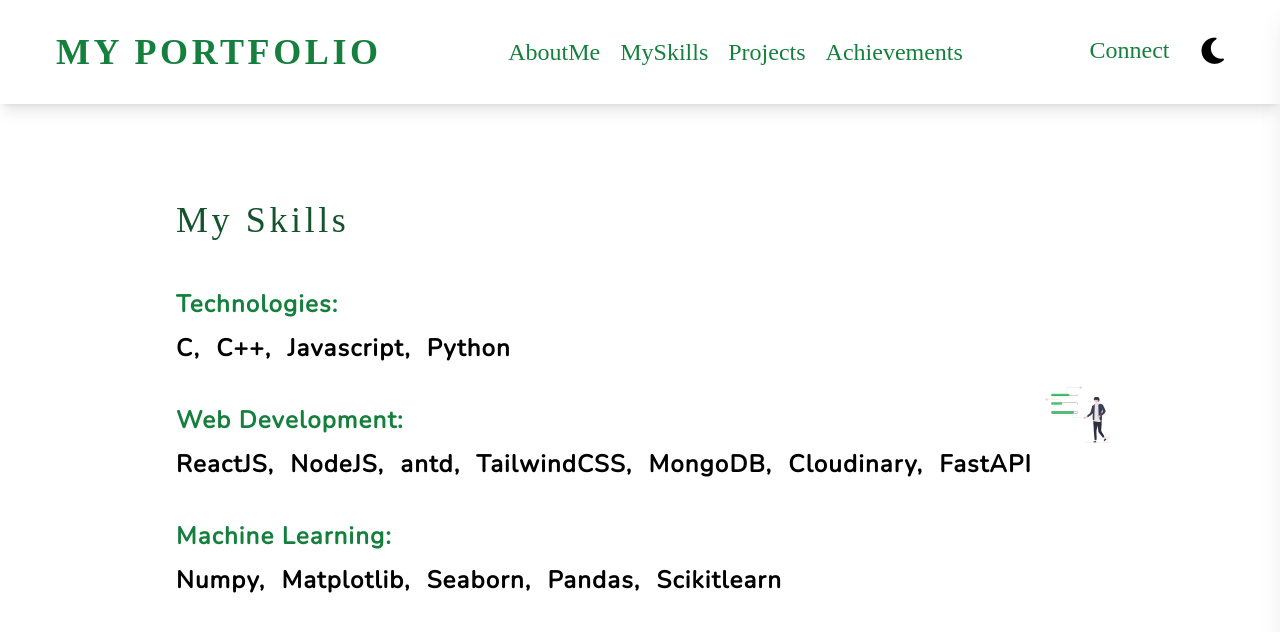
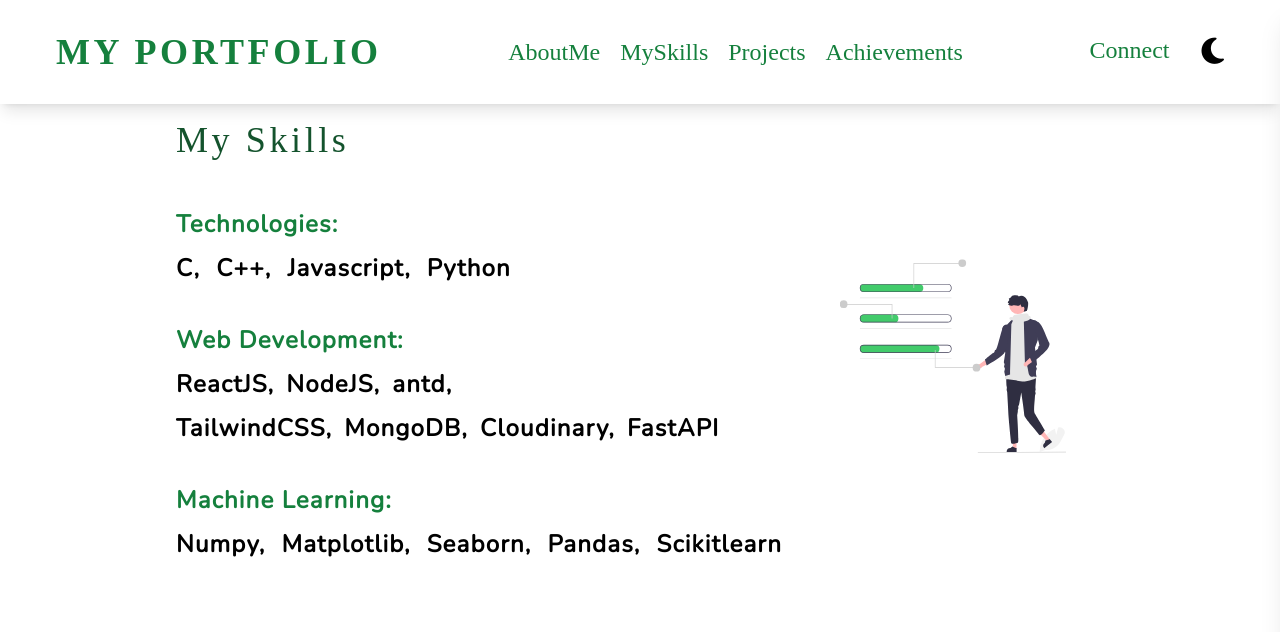
Before and after one commit to somenath203/My-Personal-Portfolio, a React (Create React App) app: page /myskills in a window 1280 px wide. Shown: the top 632 px of the page. Built offline with nearby package versions, Linux system fonts and the light colour scheme; a web font is replaced by a local one.

Commit message:
commited

```diff
--- a/src/pages/ConnectWithMe.js
+++ b/src/pages/ConnectWithMe.js
@@ -13,7 +13,7 @@ const ConnectWithMe = () => {
 
                 <div className='w-11/10 lg:p-8 lg:px-44 text-left rounded-xl flex items-center justify-center gap-12 flex-col lg:flex-row'>
 
-                    <div className='mt-36 lg:mt-8'>
+                    <div className='mt-36 lg:mt-14'>
                         <p className='mb-14 text-xl text-center lg:text-left lg:text-3xl text-green-900 dark:text-green-100 font-shantellSans tracking-widest'>
                             Connect With Me
                         </p>
--- a/src/pages/MySkills.js
+++ b/src/pages/MySkills.js
@@ -10,7 +10,7 @@ const ConnectWithMe = () => {
 
             <div className='min-h-screen dark:bg-gradient-to-r dark:from-slate-800 dark:to-slate-900'>
 
-                <div className='w-11/10 mt-12 p-12 lg:px-44 text-center lg:text-left rounded-xl flex flex-col lg:flex-row items-center justify-center gap-5'>
+                <div className='w-11/10 mt-14 lg:mt-4 lg:px-44 text-center lg:text-left rounded-xl flex flex-col lg:flex-row items-center justify-center gap-5'>
 
                     <div>
 
@@ -32,14 +32,18 @@ const ConnectWithMe = () => {
 
                             <div className='flex flex-col gap-3'>
                                 <span className='text-green-700 dark:text-green-300'>Web Development: </span>
-                                <span className='flex gap-4 flex-col lg:flex-row dark:text-white'>
+                                <span className='flex flex-col dark:text-white'>
+                                    <span className='flex flex-col lg:flex-row gap-3'>
                                         <span>ReactJS,</span>
                                         <span>NodeJS,</span>
-                                    <span>antd,</span>
+                                        <span className='mb-3'>antd,</span>
+                                    </span>
+                                    <span className='flex flex-col lg:flex-row gap-3'>
                                         <span>TailwindCSS,</span>
                                         <span>MongoDB,</span>
                                         <span>Cloudinary,</span>
                                         <span>FastAPI</span>
+                                    </span>
                                 </span>
                             </div>
 
@@ -60,7 +64,7 @@ const ConnectWithMe = () => {
                     </div>
 
                     <div>
-                        <img src={MySkillsImg} alt="aboutusimg" className='mt-8 hidden lg:block w-full scale-125' />
+                        <img src={MySkillsImg} alt="aboutusimg" className='mt-8 hidden lg:block w-full scale-75' />
                     </div>
 
                 </div>
```
Lines whose indentation alone changed are shown as unchanged.
